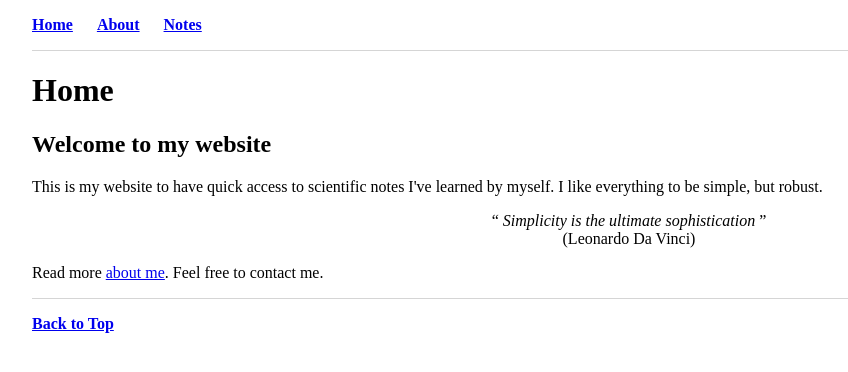
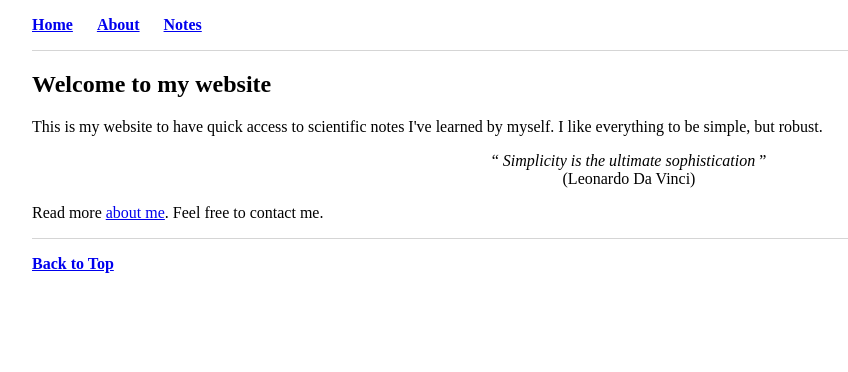
Before and after one commit to mrrezaie/mrrezaie.github.io, a Jekyll site: the page built from index.html, in a window 1280 px wide. Shown: the top 372 px of the page, without its empty margins (11-859 px from the left). Built offline with Jekyll 4.4.1, drawn with Linux system fonts in a browser that asks for light colours.

Commit message:
Update index.html

```diff
--- a/index.html
+++ b/index.html
@@ -4,7 +4,7 @@ title: Home
 ---
 
 <div>
-	<h1>Home</h1>
+<!-- 	<h1>Home</h1> -->
 	<h2>Welcome to my website</h2>
 	<p>This is my website to have quick access to scientific notes I've learned by myself. I like everything to be simple, but robust.</p>
 	</p>
```
